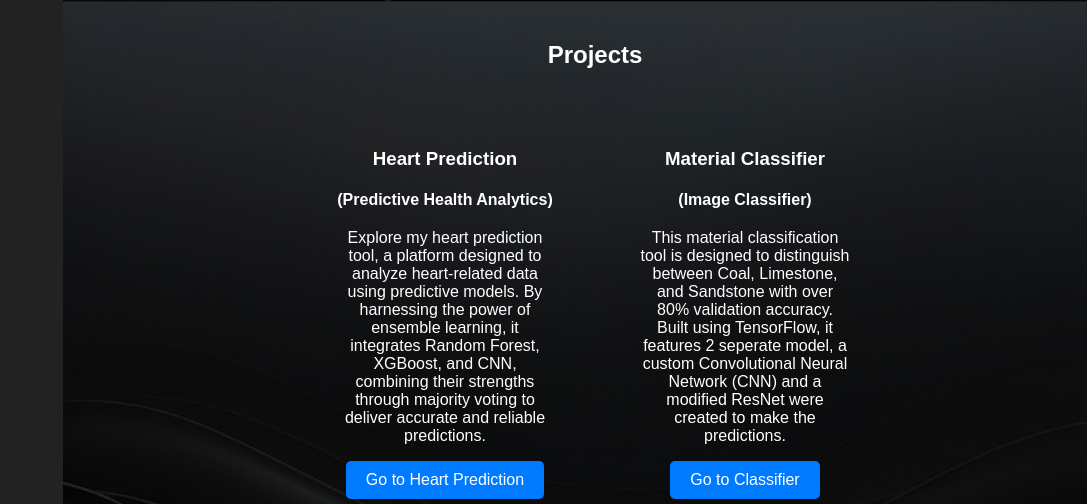
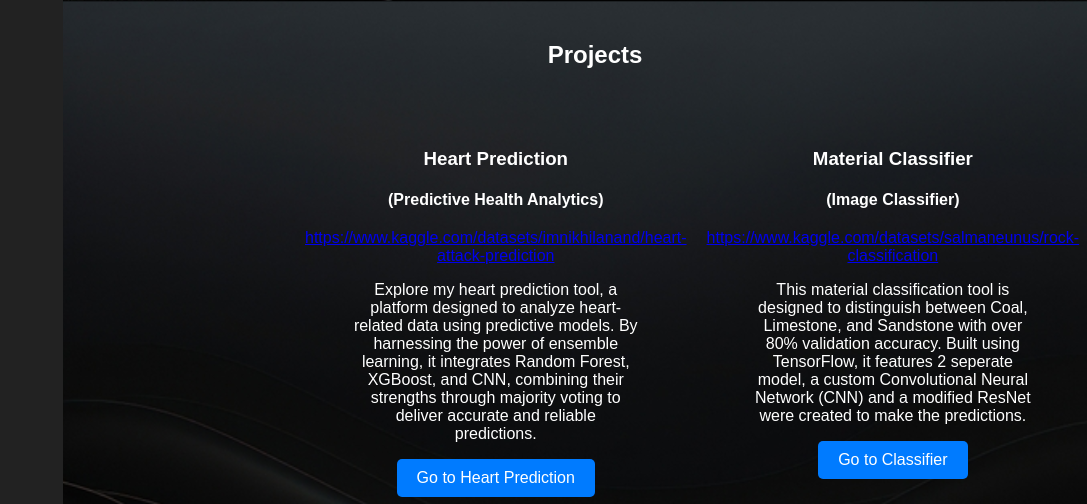
Before and after one commit to A-Bayusuto/Portfolio_flask, a Flask app: page / in a window 1280 px wide. Shown: the part 812-1316 px from the top of the page, without its empty margins (193-1280 px from the left). Run offline with Flask 3, Linux system fonts and the light colour scheme.

Commit message:
added kaggle links

```diff
--- a/templates/index.html
+++ b/templates/index.html
@@ -96,6 +96,7 @@
                         <div class="portfolio-details">
                             <h3 style="margin-bottom: 10px;">Heart Prediction</h3>
                             <h4 style="margin-bottom: 20px;">(Predictive Health Analytics)</h4>
+                            <a href="https://www.kaggle.com/datasets/imnikhilanand/heart-attack-prediction">https://www.kaggle.com/datasets/imnikhilanand/heart-attack-prediction</a>
                             <div class="text-container-main" style="color: white;">
                                 <p>
                                     Explore my heart prediction tool, a platform designed to analyze heart-related data
@@ -126,6 +127,7 @@
                         <div class="portfolio-details">
                             <h3 style="margin-bottom: 10px;">Material Classifier</h3>
                             <h4 style="margin-bottom: 20px;">(Image Classifier)</h4>
+                            <a href="https://www.kaggle.com/datasets/salmaneunus/rock-classification">https://www.kaggle.com/datasets/salmaneunus/rock-classification</a>
                             <div class="text-container-main" style="color: white;">
                                 <p>
                                     This material classification tool is designed to distinguish between Coal,
```
